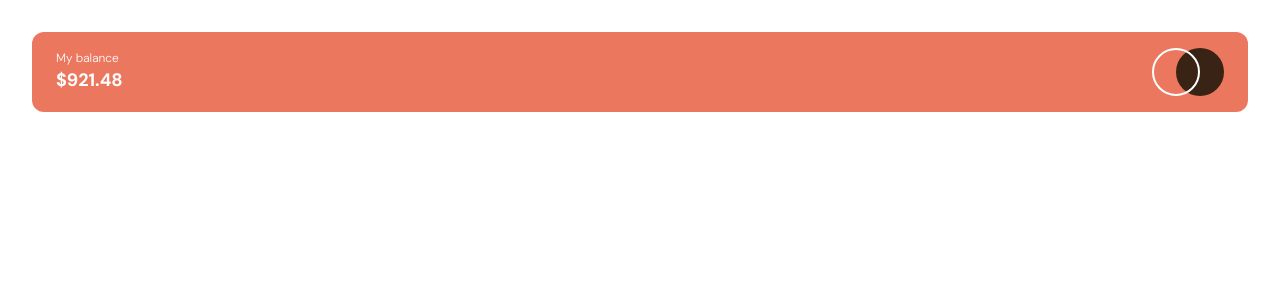
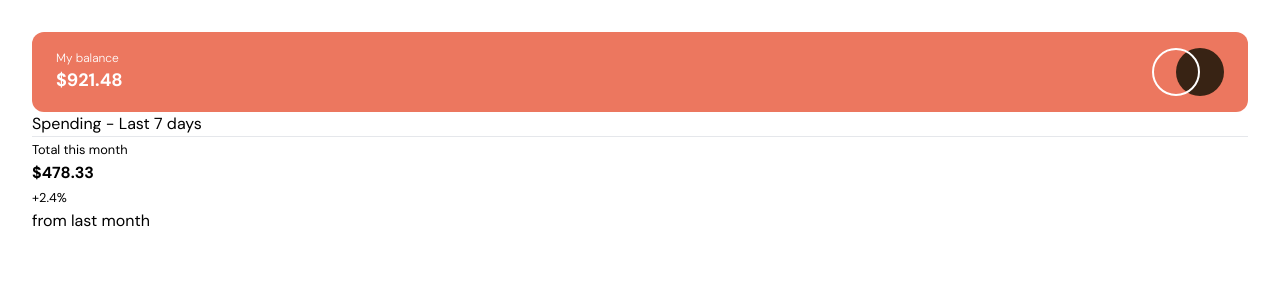
Before and after one commit to mmustaphak/mmustaphak-expenses-chart-component, a React (Vite) app: page / in a window 1280 px wide. Shown: the top 300 px of the page. Built offline with nearby package versions, Linux system fonts and the light colour scheme.

Commit message:
Added Main component

```diff
--- a/src/App.jsx
+++ b/src/App.jsx
@@ -1,9 +1,11 @@
 import Header from "./components/Header.jsx"
+import Main from "./components/Main.jsx"
 
 export default function App() {
   return (
     <div className="w-[95%] mt-8 mx-auto">
       <Header/>
+      <Main/>
     </div>
   )
 }
--- /dev/null
+++ b/src/components/Main.jsx
@@ -0,0 +1,21 @@
+const Main = ()=>{
+    return(
+        <main>
+            <h2>Spending - Last 7 days</h2>
+            <div>
+
+            </div>
+            <hr />
+            <div>
+                <p><small>Total this month</small></p>
+                <strong>$478.33</strong>
+            </div>
+            <div>
+                <p><small>+2.4%</small></p>
+                <p>from last month</p>
+            </div>
+        </main>
+    )
+}
+
+export default Main
```
